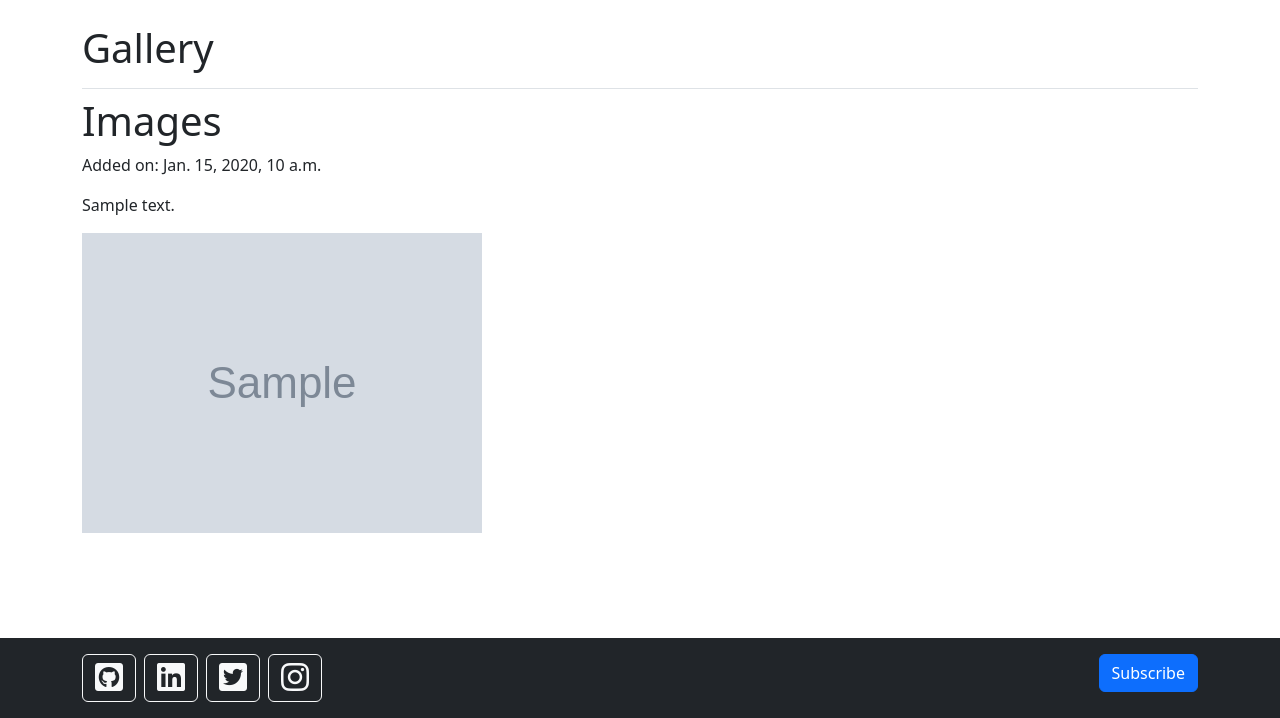
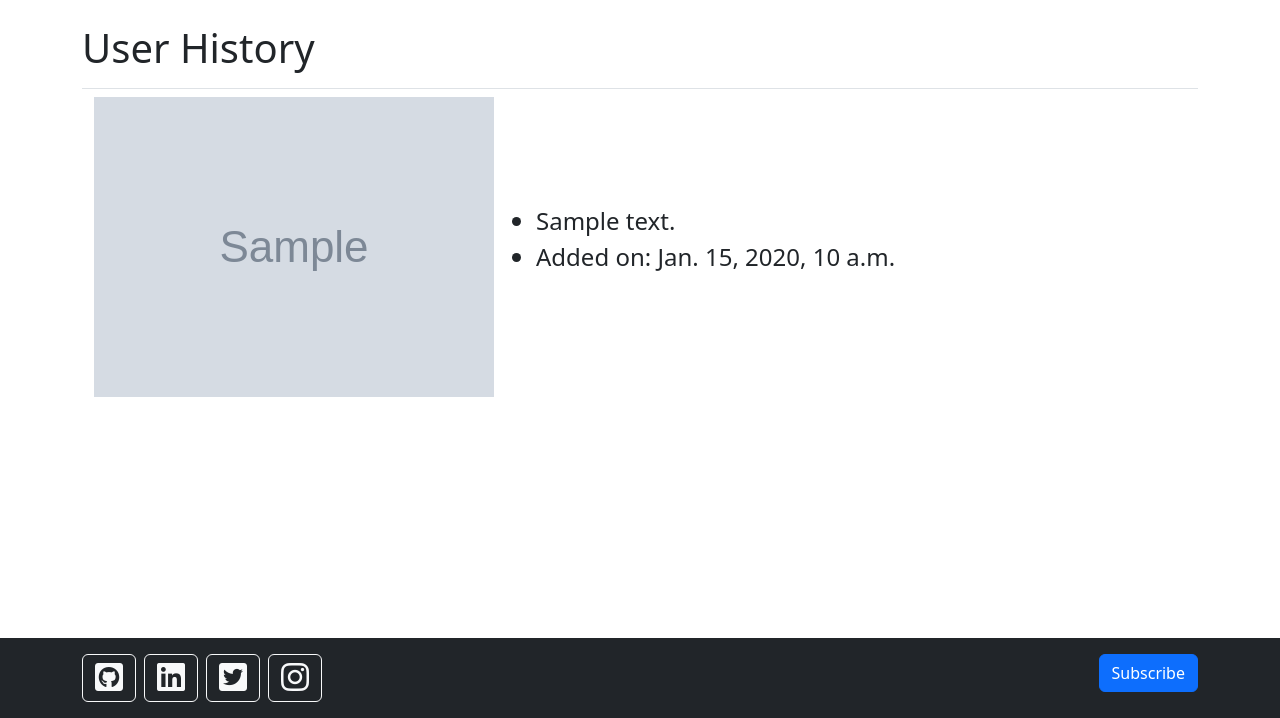
Before and after one commit to cyberforge1/imageForgeV6, a Django app: template imageGeneration/templates/imageGeneration/image.html in a window 1280 px wide. Shown: the part 82-800 px from the top of the page. Run offline with Django 4.2, Linux system fonts and the light colour scheme; the template is opened without the code that fills it: most values are stand-ins (such as "Sample title", 1, 10 or a date in 2020); grey boxes marked "Sample" are stand-in pictures; some libraries are stand-ins or nearby versions.

Commit message:
this is a mostly functioning project

```diff
--- a/imageGeneration/templates/imageGeneration/image.html
+++ b/imageGeneration/templates/imageGeneration/image.html
@@ -1,5 +1,5 @@
 {% extends 'learning_logs/base.html' %} {% block page_header %}
-<h1>Gallery</h1>
+<h1>User History</h1>
 {% endblock page_header %} {% block content %}
 
 <!DOCTYPE html>
@@ -7,16 +7,44 @@
   <head>
     <meta charset="UTF-8" />
     <meta name="viewport" content="width=device-width, initial-scale=1.0" />
+    <!-- Include Bootstrap CSS -->
+    <link
+      rel="stylesheet"
+      href="https://cdn.jsdelivr.net/npm/bootstrap@5.3.0/dist/css/bootstrap.min.css"
+    />
+    <style>
+      .image-container {
+        display: flex;
+        align-items: center;
+        margin-bottom: 10vh; /* Add vertical spacing based on 25% of image height */
+      }
+      .image-container img {
+        margin-right: 10px;
+      }
+      .larger-text {
+        font-size: 1.5rem; /* Increase the text size for ul elements */
+        width: 100%; /* Span the entire width of the container */
+      }
+    </style>
   </head>
   <body>
-    <h1>Images</h1>
-    {% for image in image %}
-    <div>
-      <p>Added on: {{ image.get_datetime }}</p>
-      <p>{{ image.get_text }}</p>
-      <img src="{{ image.get_image_url }}" alt="Image" />
+    <div class="container">
+      <div class="row">
+        {% for image in image %}
+        <div class="col-12">
+          <div class="image-container">
+            <img src="{{ image.get_image_url }}" alt="Image" />
+            <ul class="larger-text">
+              <li>{{ image.get_text }}</li>
+              <li>Added on: {{ image.get_datetime }}</li>
+            </ul>
+          </div>
+        </div>
+        {% endfor %}
+      </div>
     </div>
-    {% endfor %}
+
+    <script src="https://cdn.jsdelivr.net/npm/bootstrap@5.3.0/dist/js/bootstrap.bundle.min.js"></script>
   </body>
 </html>
 
--- a/imageGeneration/templates/imageGeneration/prompt.html
+++ b/imageGeneration/templates/imageGeneration/prompt.html
@@ -1,5 +1,5 @@
 {% extends 'learning_logs/base.html' %} {% block page_header %}
-<h1>User History</h1>
+<h1>PROMPTS</h1>
 {% endblock page_header %} {% block content %}
 
 <html lang="en">
@@ -8,7 +8,6 @@
     <meta name="viewport" content="width=device-width, initial-scale=1.0" />
   </head>
   <body>
-    <h1>Prompts</h1>
     {% for prompt in prompt %}
     <div>
       <p>Added on: {{ prompt.get_datetime }}</p>
--- a/imageGeneration/urls.py
+++ b/imageGeneration/urls.py
@@ -11,4 +11,6 @@ urlpatterns = [
     path('prompt/', views.prompt, name='prompt'),
     # Generated Images
     path('image/', views.image, name='image'),
+    # Entire gallery
+    path('gallery/', views.gallery, name='gallery'),
 ]
--- a/learning_logs/templates/learning_logs/base.html
+++ b/learning_logs/templates/learning_logs/base.html
@@ -42,13 +42,13 @@
             </li>
 
             <li class="nav-item">
-              <a class="nav-link" href="{% url 'imageGeneration:image' %}">
+              <a class="nav-link" href="{% url 'imageGeneration:gallery' %}">
                 Gallery</a
               >
             </li>
 
             <li class="nav-item">
-              <a class="nav-link" href="{% url 'imageGeneration:prompt' %}">
+              <a class="nav-link" href="{% url 'imageGeneration:image' %}">
                 User History</a
               >
             </li>
```
Also changed, not shown: imageGeneration/templates/imageGeneration/gallery.html (added, +19 -0 lines), imageGeneration/views.py (+9 -0 lines).
